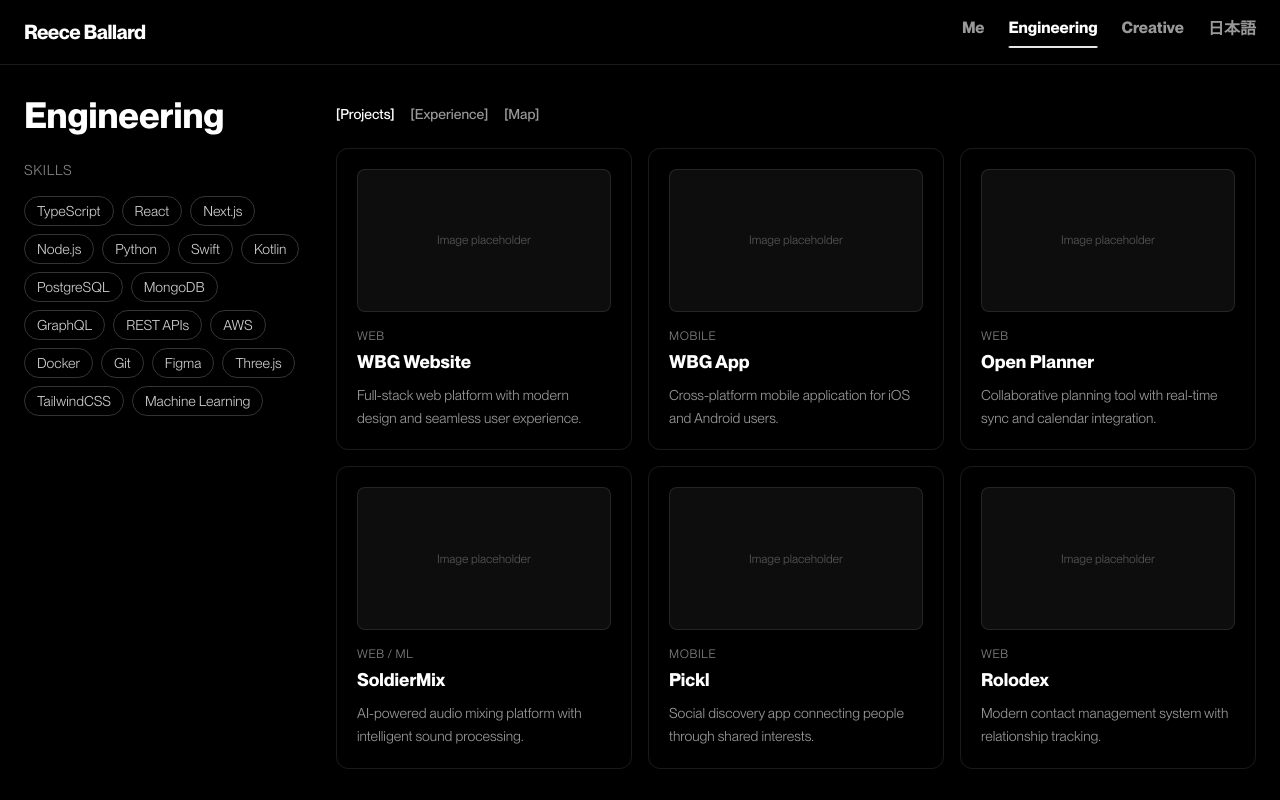
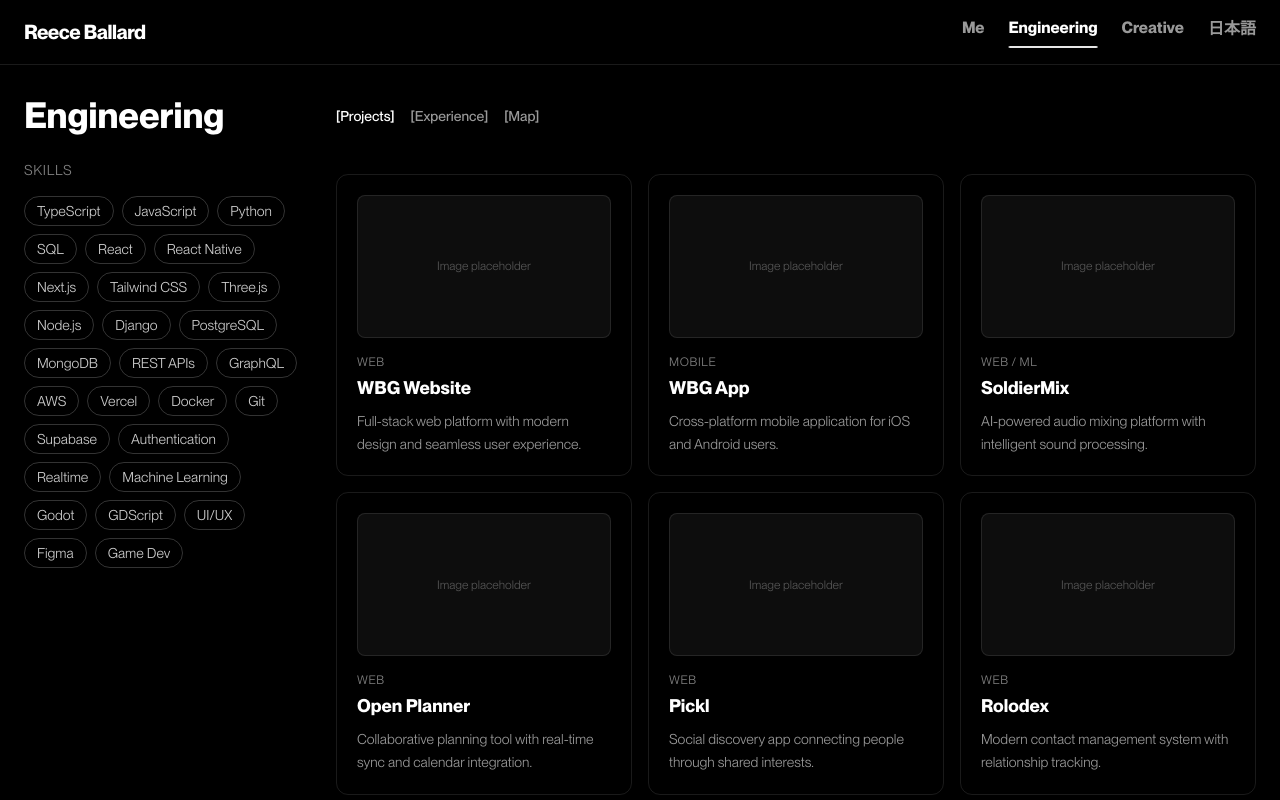
Before and after one commit to RBallardDev/reece-portfolio, a Next.js app: page /engineering in a window 1280 px wide. Shown: the top 800 px of the page. Built offline with nearby package versions, Linux system fonts and the light colour scheme.

Commit message:
made right side only scrollable

```diff
--- a/src/app/engineering/page.tsx
+++ b/src/app/engineering/page.tsx
@@ -2,7 +2,7 @@ import EngineeringView from "@/components/engineering/EngineeringView";
 
 export default function EngineeringPage() {
   return (
-    <main className="min-h-screen pt-24 px-6 pb-16 max-w-7xl mx-auto">
+    <main className="pt-24 px-6 pb-16 md:pb-6">
       <EngineeringView />
     </main>
   );
--- a/src/components/engineering/EngineeringCard.tsx
+++ b/src/components/engineering/EngineeringCard.tsx
@@ -2,15 +2,26 @@ type EngineeringCardProps = {
   title: string;
   type: string;
   summary: string;
+  onHoverStart?: () => void;
+  onHoverEnd?: () => void;
 };
 
 export default function EngineeringCard({
   title,
   type,
   summary,
+  onHoverStart,
+  onHoverEnd,
 }: EngineeringCardProps) {
   return (
-    <div className="group rounded-xl border border-white/10 bg-white/0 p-5 transition-colors hover:border-white/25 hover:bg-white/5">
+    <div
+      className="group rounded-xl border border-white/10 bg-white/0 p-5 transition-colors hover:border-white/25 hover:bg-white/5 focus-visible:outline focus-visible:outline-2 focus-visible:outline-white/30 focus-visible:outline-offset-2"
+      tabIndex={0}
+      onMouseEnter={onHoverStart}
+      onMouseLeave={onHoverEnd}
+      onFocus={onHoverStart}
+      onBlur={onHoverEnd}
+    >
       {/* Image placeholder */}
       <div className="aspect-video w-full rounded-lg bg-white/5 border border-white/10 flex items-center justify-center text-white/30 text-xs mb-4">
         Image placeholder
--- a/src/components/engineering/EngineeringGrid.tsx
+++ b/src/components/engineering/EngineeringGrid.tsx
@@ -1,84 +1,36 @@
 import EngineeringCard from "./EngineeringCard";
-
-type GridItem = {
-  title: string;
-  type: string;
-  summary: string;
-};
-
-const projectsData: GridItem[] = [
-  {
-    title: "WBG Website",
-    type: "Web",
-    summary: "Full-stack web platform with modern design and seamless user experience.",
-  },
-  {
-    title: "WBG App",
-    type: "Mobile",
-    summary: "Cross-platform mobile application for iOS and Android users.",
-  },
-  {
-    title: "Open Planner",
-    type: "Web",
-    summary: "Collaborative planning tool with real-time sync and calendar integration.",
-  },
-  {
-    title: "SoldierMix",
-    type: "Web / ML",
-    summary: "AI-powered audio mixing platform with intelligent sound processing.",
-  },
-  {
-    title: "Pickl",
-    type: "Mobile",
-    summary: "Social discovery app connecting people through shared interests.",
-  },
-  {
-    title: "Rolodex",
-    type: "Web",
-    summary: "Modern contact management system with relationship tracking.",
-  },
-];
-
-const experienceData: GridItem[] = [
-  {
-    title: "WBG",
-    type: "Full-Stack Engineer",
-    summary: "Led development of web and mobile platforms serving thousands of users.",
-  },
-  {
-    title: "Enact",
-    type: "Software Engineer",
-    summary: "Built scalable backend systems and contributed to core product features.",
-  },
-  {
-    title: "Open Planner",
-    type: "Founder / Developer",
-    summary: "Created and launched a productivity tool from concept to market.",
-  },
-  {
-    title: "Teragram",
-    type: "ML Engineer",
-    summary: "Developed machine learning models for natural language processing tasks.",
-  },
-];
+import { projects, experienceEntries } from "./data";
 
 type EngineeringGridProps = {
   mode: "projects" | "experience";
+  onCardHoverStart?: (skillIds: string[]) => void;
+  onCardHoverEnd?: () => void;
 };
 
-export default function EngineeringGrid({ mode }: EngineeringGridProps) {
-  const data = mode === "projects" ? projectsData : experienceData;
+export default function EngineeringGrid({
+  mode,
+  onCardHoverStart,
+  onCardHoverEnd,
+}: EngineeringGridProps) {
+  const data = mode === "projects" ? projects : experienceEntries;
 
   return (
     <div className="grid grid-cols-1 sm:grid-cols-2 lg:grid-cols-3 gap-4">
-      {data.map((item) => (
+      {data.map((item) => {
+        // Projects have skillIds, experience entries don't
+        const skillIds = "skillIds" in item ? item.skillIds : [];
+
+        return (
           <EngineeringCard
             key={item.title}
             title={item.title}
             type={item.type}
             summary={item.summary}
+            onHoverStart={() => onCardHoverStart?.(skillIds)}
+            onHoverEnd={onCardHoverEnd}
           />
-      ))}
+        );
+      })}
     </div>
   );
 }
--- a/src/components/engineering/EngineeringView.tsx
+++ b/src/components/engineering/EngineeringView.tsx
@@ -1,14 +1,49 @@
 "use client";
 
-import { useState } from "react";
+import { useState, useCallback } from "react";
 import SkillPills from "./SkillPills";
 import EngineeringGrid from "./EngineeringGrid";
 
 type ToggleMode = "projects" | "experience" | "map";
 
+const HIGHLIGHT_PALETTE = [
+  "#163CE0",
+  "#FFD20F",
+  "#F6082A",
+  "#FF8509",
+  "#17A745",
+  "#502B92",
+];
+
+function getRandomColor(): string {
+  return HIGHLIGHT_PALETTE[Math.floor(Math.random() * HIGHLIGHT_PALETTE.length)];
+}
+
+function generateSkillColors(skillIds: string[]): Record<string, string> {
+  const colors: Record<string, string> = {};
+  for (const id of skillIds) {
+    colors[id] = getRandomColor();
+  }
+  return colors;
+}
+
 export default function EngineeringView() {
   const [mode, setMode] = useState<ToggleMode>("projects");
   const [skillsExpanded, setSkillsExpanded] = useState(false);
+  const [activeSkillIds, setActiveSkillIds] = useState<string[] | null>(null);
+  const [activeSkillColors, setActiveSkillColors] = useState<Record<string, string>>({});
+
+  const handleCardHoverStart = useCallback((skillIds: string[]) => {
+    if (skillIds.length > 0) {
+      setActiveSkillIds(skillIds);
+      setActiveSkillColors(generateSkillColors(skillIds));
+    }
+  }, []);
+
+  const handleCardHoverEnd = useCallback(() => {
+    setActiveSkillIds(null);
+    setActiveSkillColors({});
+  }, []);
 
   const toggleButtons: { key: ToggleMode; label: string }[] = [
     { key: "projects", label: "[Projects]" },
@@ -19,7 +54,7 @@ export default function EngineeringView() {
   // Map view - full width layout
   if (mode === "map") {
     return (
-      <div className="space-y-8">
+      <div className="space-y-8 max-w-7xl mx-auto">
         {/* Header row with title and toggles */}
         <div className="flex flex-col md:flex-row md:items-center md:justify-between gap-4">
           <h1 className="text-4xl font-bold">Engineering</h1>
@@ -53,7 +88,7 @@ export default function EngineeringView() {
 
   // Projects/Experience view - split layout
   return (
-    <div className="space-y-8">
+    <div className="max-w-7xl mx-auto">
       {/* Mobile: Skills dropdown */}
       <div className="md:hidden">
         <button
@@ -67,48 +102,90 @@ export default function EngineeringView() {
         </button>
         {skillsExpanded && (
           <div className="py-4">
-            <SkillPills />
+            <SkillPills
+              activeSkillIds={activeSkillIds}
+              activeSkillColors={activeSkillColors}
+            />
           </div>
         )}
       </div>
 
-      {/* Desktop: Split layout */}
-      <div className="grid md:grid-cols-[280px_1fr] gap-8">
-        {/* Left column - Skills (hidden on mobile) */}
-        <div className="hidden md:block space-y-6">
+      {/* Mobile title */}
+      <h1 className="text-4xl font-bold md:hidden mt-6 mb-4">Engineering</h1>
+
+      {/* Mobile toggle row */}
+      <div className="flex items-center gap-4 md:hidden mb-6">
+        {toggleButtons.map((btn) => (
+          <button
+            key={btn.key}
+            onClick={() => setMode(btn.key)}
+            className={`text-sm font-medium transition-colors ${
+              mode === btn.key
+                ? "text-white"
+                : "text-white/60 hover:text-white/90"
+            }`}
+          >
+            {btn.label}
+          </button>
+        ))}
+      </div>
+
+      {/* Mobile: grid (normal page scroll) */}
+      <div className="md:hidden">
+        <EngineeringGrid
+          mode={mode}
+          onCardHoverStart={handleCardHoverStart}
+          onCardHoverEnd={handleCardHoverEnd}
+        />
+      </div>
+
+      {/* Desktop: Split layout with sticky left + scrollable right */}
+      <div className="hidden md:grid md:grid-cols-[280px_1fr] gap-8">
+        {/* Left column - Skills (sticky) */}
+        <div className="space-y-6 sticky top-24 self-start">
           <h1 className="text-4xl font-bold">Engineering</h1>
           <div>
             <h2 className="text-sm uppercase tracking-wider text-white/50 mb-4">
               Skills
             </h2>
-            <SkillPills />
+            <SkillPills
+              activeSkillIds={activeSkillIds}
+              activeSkillColors={activeSkillColors}
+            />
           </div>
         </div>
 
         {/* Right column - Toggle + Grid */}
-        <div className="space-y-6">
-          {/* Mobile title */}
-          <h1 className="text-4xl font-bold md:hidden">Engineering</h1>
-
-          {/* Toggle row */}
-          <div className="flex items-center gap-4 md:pt-2">
-            {toggleButtons.map((btn) => (
-              <button
-                key={btn.key}
-                onClick={() => setMode(btn.key)}
-                className={`text-sm font-medium transition-colors ${
-                  mode === btn.key
-                    ? "text-white"
-                    : "text-white/60 hover:text-white/90"
-                }`}
-              >
-                {btn.label}
-              </button>
-            ))}
+        <div>
+          {/* Toggle row - sticky, aligned with left column */}
+          <div className="sticky top-24 z-10 -mx-6 px-6 before:absolute before:inset-x-0 before:bottom-full before:h-screen before:bg-black">
+            <div className="bg-black pt-2.5 pb-6">
+              <div className="flex items-center gap-4">
+              {toggleButtons.map((btn) => (
+                <button
+                  key={btn.key}
+                  onClick={() => setMode(btn.key)}
+                  className={`text-sm font-medium transition-colors ${
+                    mode === btn.key
+                      ? "text-white"
+                      : "text-white/60 hover:text-white/90"
+                  }`}
+                >
+                  {btn.label}
+                </button>
+              ))}
+              </div>
+            </div>
           </div>
 
-          {/* Card grid */}
-          <EngineeringGrid mode={mode} />
+          {/* Grid - with top margin to account for sticky toggle */}
+          <div className="mt-6">
+            <EngineeringGrid
+              mode={mode}
+              onCardHoverStart={handleCardHoverStart}
+              onCardHoverEnd={handleCardHoverEnd}
+            />
+          </div>
         </div>
       </div>
     </div>
--- a/src/components/engineering/SkillPills.tsx
+++ b/src/components/engineering/SkillPills.tsx
@@ -1,35 +1,42 @@
-const skills = [
-  "TypeScript",
-  "React",
-  "Next.js",
-  "Node.js",
-  "Python",
-  "Swift",
-  "Kotlin",
-  "PostgreSQL",
-  "MongoDB",
-  "GraphQL",
-  "REST APIs",
-  "AWS",
-  "Docker",
-  "Git",
-  "Figma",
-  "Three.js",
-  "TailwindCSS",
-  "Machine Learning",
-];
+import { skills } from "./data";
 
-export default function SkillPills() {
+type SkillPillsProps = {
+  activeSkillIds?: string[] | null;
+  activeSkillColors?: Record<string, string>;
+};
+
+export default function SkillPills({
+  activeSkillIds,
+  activeSkillColors,
+}: SkillPillsProps) {
   return (
     <div className="flex flex-wrap gap-2">
-      {skills.map((skill) => (
-        <span
-          key={skill}
-          className="px-3 py-1 text-sm rounded-full border border-white/20 text-white/80 hover:border-white/40 hover:text-white transition-colors"
-        >
-          {skill}
-        </span>
-      ))}
+      {skills.map((skill) => {
+        const isActive = activeSkillIds?.includes(skill.id);
+        const color = isActive ? activeSkillColors?.[skill.id] : undefined;
+
+        return (
+          <span
+            key={skill.id}
+            className={`px-3 py-1 text-sm rounded-full border transition-all duration-200 ${
+              isActive
+                ? ""
+                : "border-white/20 text-white/80 hover:border-white/40 hover:text-white"
+            }`}
+            style={
+              isActive && color
+                ? {
+                    borderColor: color,
+                    color: color,
+                    boxShadow: `0 0 0 1px ${color}, 0 0 18px -8px ${color}`,
+                  }
+                : undefined
+            }
+          >
+            {skill.label}
+          </span>
+        );
+      })}
     </div>
   );
 }
--- /dev/null
+++ b/src/components/engineering/data.ts
@@ -0,0 +1,173 @@
+export type Skill = {
+  id: string;
+  label: string;
+};
+
+export type Project = {
+  id: string;
+  title: string;
+  type: string;
+  summary: string;
+  skillIds: string[];
+};
+
+export type ExperienceEntry = {
+  title: string;
+  type: string;
+  summary: string;
+};
+
+export const skills: Skill[] = [
+  { id: "typescript", label: "TypeScript" },
+  { id: "javascript", label: "JavaScript" },
+  { id: "python", label: "Python" },
+  { id: "sql", label: "SQL" },
+  { id: "react", label: "React" },
+  { id: "react-native", label: "React Native" },
+  { id: "nextjs", label: "Next.js" },
+  { id: "tailwindcss", label: "Tailwind CSS" },
+  { id: "threejs", label: "Three.js" },
+  { id: "nodejs", label: "Node.js" },
+  { id: "django", label: "Django" },
+  { id: "postgresql", label: "PostgreSQL" },
+  { id: "mongodb", label: "MongoDB" },
+  { id: "rest-apis", label: "REST APIs" },
+  { id: "graphql", label: "GraphQL" },
+  { id: "aws", label: "AWS" },
+  { id: "vercel", label: "Vercel" },
+  { id: "docker", label: "Docker" },
+  { id: "git", label: "Git" },
+  { id: "supabase", label: "Supabase" },
+  { id: "auth", label: "Authentication" },
+  { id: "realtime", label: "Realtime" },
+  { id: "machine-learning", label: "Machine Learning" },
+  { id: "godot", label: "Godot" },
+  { id: "gdscript", label: "GDScript" },
+  { id: "ui-ux", label: "UI/UX" },
+  { id: "figma", label: "Figma" },
+  { id: "game-dev", label: "Game Dev" },
+];
+
+export const projects: Project[] = [
+  {
+    id: "wbg-website",
+    title: "WBG Website",
+    type: "Web",
+    summary: "Full-stack web platform with modern design and seamless user experience.",
+    skillIds: [
+      "typescript",
+      "react",
+      "nextjs",
+      "tailwindcss",
+      "ui-ux",
+      "figma",
+      "vercel",
+      "git",
+      "threejs",
+    ],
+  },
+  {
+    id: "wbg-app",
+    title: "WBG App",
+    type: "Mobile",
+    summary: "Cross-platform mobile application for iOS and Android users.",
+    skillIds: ["typescript", "react-native", "ui-ux", "figma", "rest-apis", "auth", "supabase", "git"],
+  },
+  {
+    id: "soldiermix",
+    title: "SoldierMix",
+    type: "Web / ML",
+    summary: "AI-powered audio mixing platform with intelligent sound processing.",
+    skillIds: ["python", "machine-learning", "docker", "git"],
+  },
+  {
+    id: "open-planner",
+    title: "Open Planner",
+    type: "Web",
+    summary: "Collaborative planning tool with real-time sync and calendar integration.",
+    skillIds: [
+      "typescript",
+      "react",
+      "nextjs",
+      "tailwindcss",
+      "postgresql",
+      "sql",
+      "rest-apis",
+      "auth",
+      "supabase",
+      "vercel",
+      "git",
+    ],
+  },
+  {
+    id: "pickl",
+    title: "Pickl",
+    type: "Web",
+    summary: "Social discovery app connecting people through shared interests.",
+    skillIds: ["python", "django", "postgresql", "sql", "rest-apis", "react", "docker", "git"],
+  },
+  {
+    id: "rolodex",
+    title: "Rolodex",
+    type: "Web",
+    summary: "Modern contact management system with relationship tracking.",
+    skillIds: ["typescript", "react", "nextjs", "supabase", "postgresql", "auth", "rest-apis", "vercel", "git"],
+  },
+  {
+    id: "rollin-web",
+    title: "Rollin Web",
+    type: "Web",
+    summary:
+      "Sign up for early access to the Rollin app! Please check out the Instagram and join the Discord community!",
+    skillIds: [
+      "typescript",
+      "react",
+      "nextjs",
+      "tailwindcss",
+      "supabase",
+      "postgresql",
+      "realtime",
+      "auth",
+      "vercel",
+      "git",
+    ],
+  },
+  {
+    id: "rollin-app",
+    title: "Rollin App",
+    type: "Mobile",
+    summary:
+      "Social media platform where the cannabis community connects, creates memories, and more!",
+    skillIds: ["typescript", "react-native", "supabase", "postgresql", "realtime", "auth", "ui-ux", "git"],
+  },
+  {
+    id: "redwood",
+    title: "Redwood",
+    type: "Game",
+    summary: "Indie narrative exploration built in Godot celebrating the Redwood forest canopy.",
+    skillIds: ["godot", "gdscript", "game-dev", "git", "ui-ux"],
+  },
+];
+
+export const experienceEntries: ExperienceEntry[] = [
+  {
+    title: "WBG",
+    type: "Full-Stack Engineer",
+    summary: "Led development of web and mobile platforms serving thousands of users.",
+  },
+  {
+    title: "Enact",
+    type: "Software Engineer",
+    summary: "Built scalable backend systems and contributed to core product features.",
+  },
+  {
+    title: "Open Planner",
+    type: "Founder / Developer",
+    summary: "Created and launched a productivity tool from concept to market.",
+  },
+  {
+    title: "Teragram",
+    type: "ML Engineer",
+    summary: "Developed machine learning models for natural language processing tasks.",
+  },
+];
```
Lines whose indentation alone changed are shown as unchanged.
